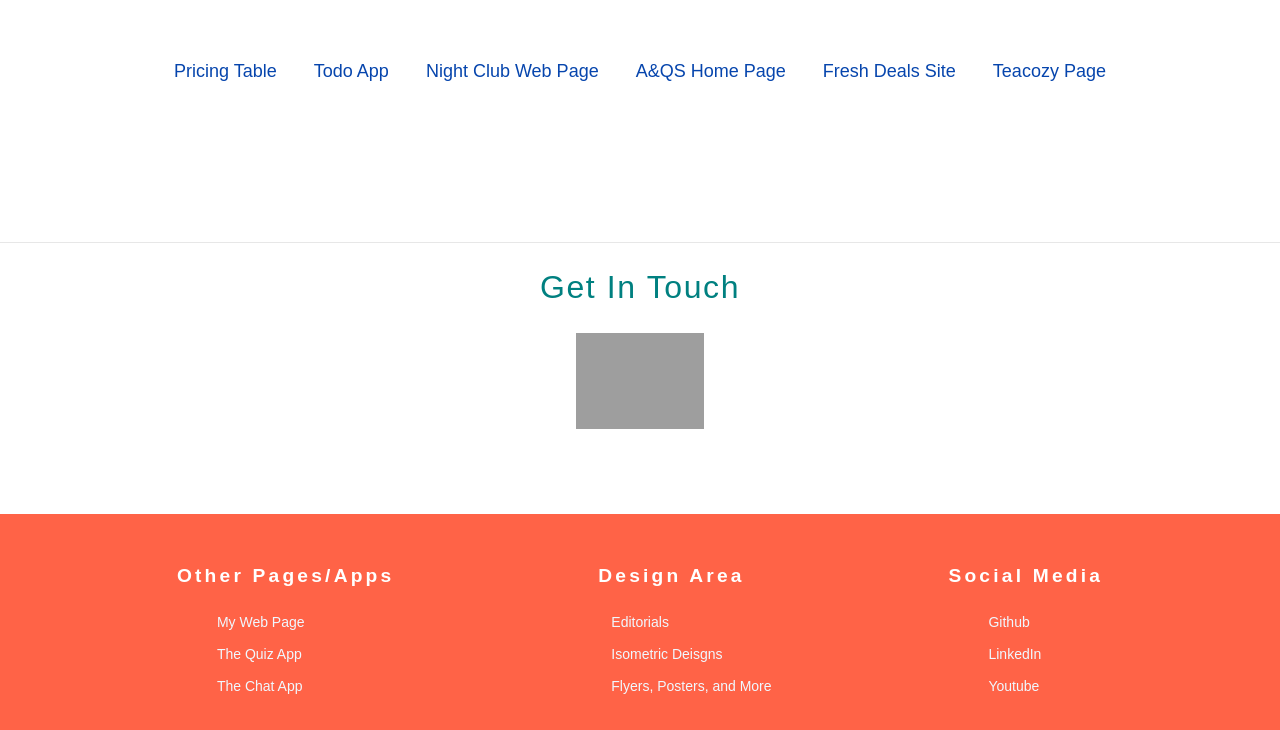
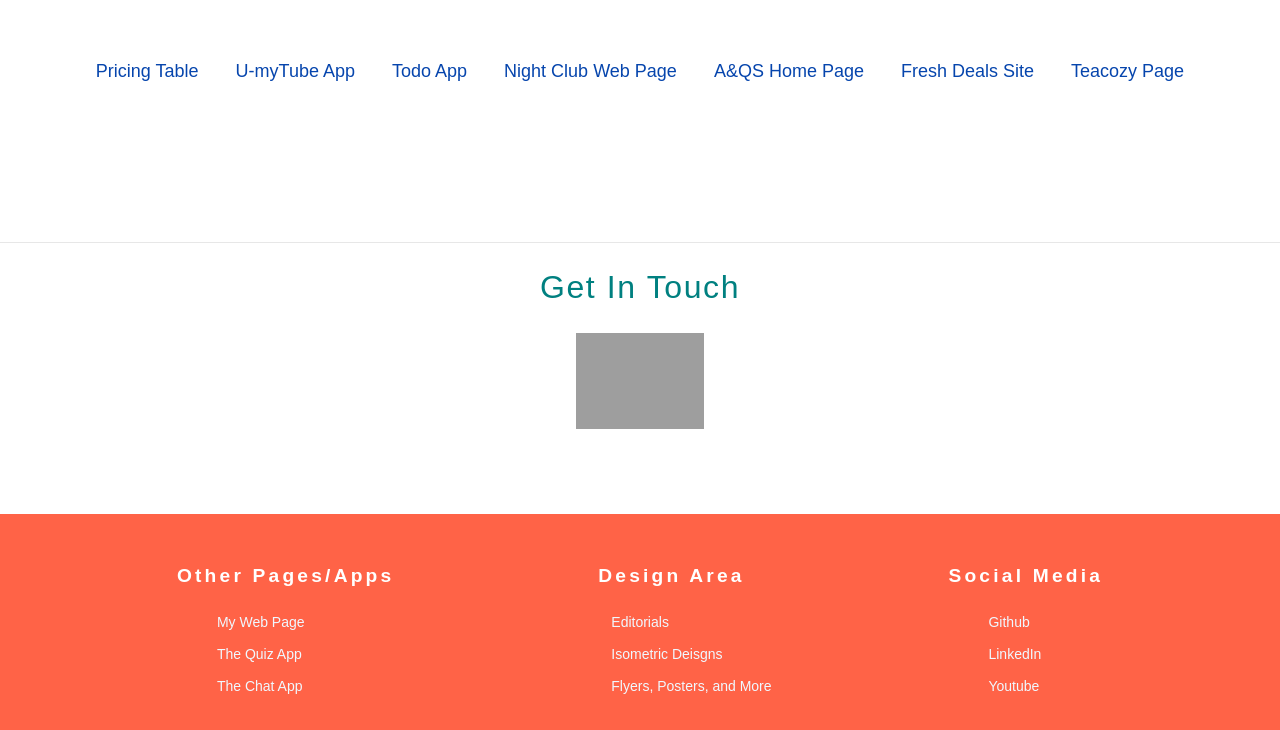
Before and after one commit to ZacchNaa/profile, a plain HTML site: page index.html in a window 1280 px wide. Shown: the part 3198-3928 px from the top of the page. Drawn offline with Linux system fonts and the light colour scheme; grey boxes are pictures that could not be loaded.

Commit message:
Add another project - U-myTube

```diff
--- a/index.html
+++ b/index.html
@@ -285,6 +285,7 @@
         </div>
         <div class="mini_projs">
             <span class="mini_proj"><a href="https://zacchaeus-pricingtable.netlify.app" target="_blank">Pricing Table</a></span>
+            <span class="mini_proj"><a href="https://naaz-u-mytube.netlify.app" target="_blank">U-myTube App</a></span>
             <span class="mini_proj"><a href="https://zacchaeus-todo.netlify.app" target="_blank">Todo App</a></span>
             <span class="mini_proj"><a href="https://naaz-responsiveclub.netlify.app/" target="_blank">Night Club Web Page</a></span>
             <span class="mini_proj"><a href="https://naaz-companyhomepage.netlify.app/" target="_blank">A&QS Home Page</a></span>
@@ -292,22 +293,6 @@
             <span class="mini_proj"><a href="https://naaz-teacozy.netlify.app/" target="_blank">Teacozy Page</a></span>
         </div>
       </section>
-      <!-- <section id="contact">
-          <h2>Send Me an Email</h2>
-          <div class="form_wrap">
-            <form class="form">
-            <input type="text" id="fullName" class="form-control" placeholder="Full Name" required autofocus />
-
-            <input type="email" id="email" class="form-control" placeholder="name@example.com" required>
-
-            <input type="text" class="form-control" id="subject" aria-describedby="emailHelp" placeholder="Subject">
-
-            <textarea class="form-control" id="message" rows="8" placeholder="Message..."></textarea>
-
-            <button type="submit" id="submit" class="mb-3 btn btn-success">Send</button>
-        </form>
-        </div>
-      </section> -->
        <section id="contact-me" class="bgimg-4">
         <div class="contact_wrap">
             <h2>Get In Touch</h2>
```
